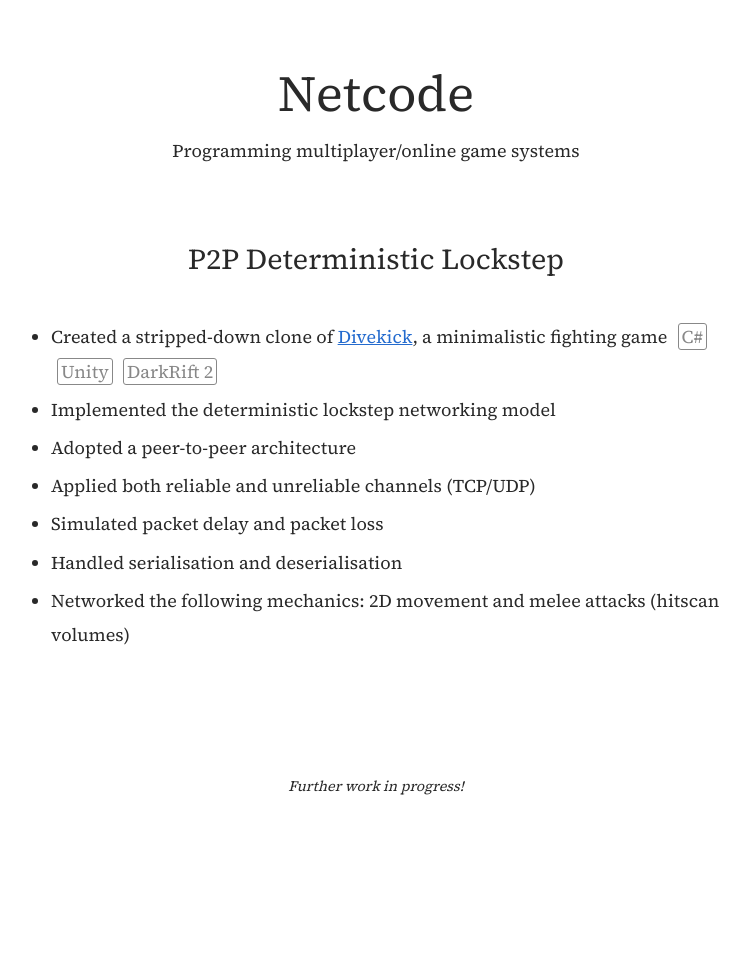
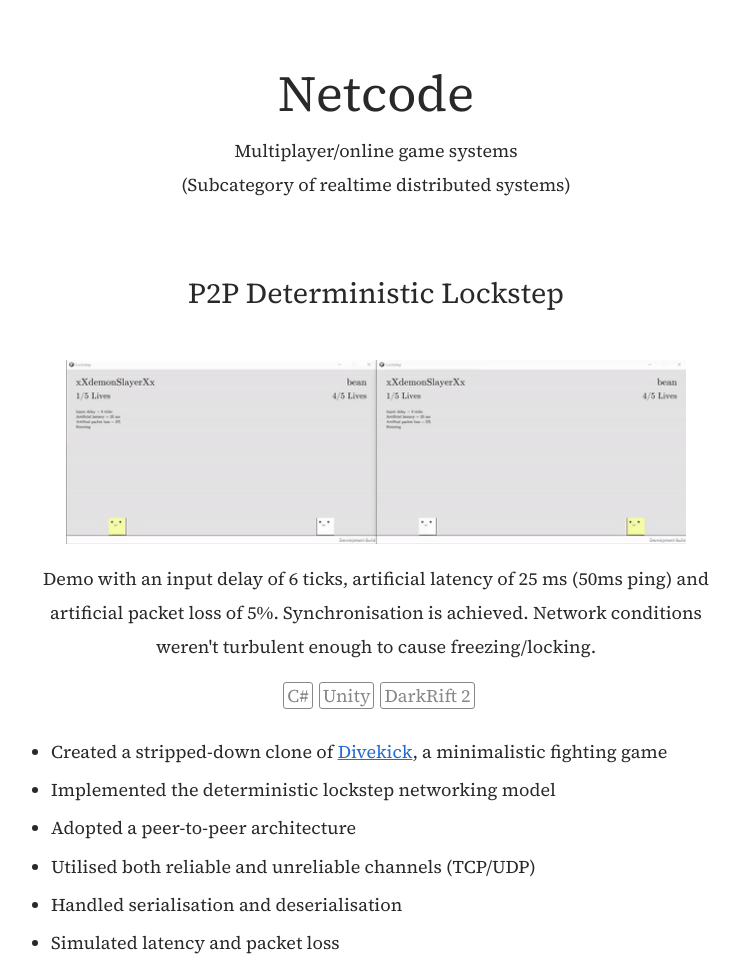
Before and after one commit to Corrade/Corrade.github.io, a plain HTML site: page index.html in a window 1280 px wide. Shown: the part 1300-2267 px from the top of the page, without its empty margins (264-1014 px from the left). Drawn offline with Linux system fonts and the light colour scheme.

Commit message:
Added lockstep completion and resume

```diff
--- a/index.html
+++ b/index.html
@@ -24,6 +24,13 @@
                 <div class="frame icon">
                     <a href="https://www.linkedin.com/in/matthew-li-corrade">
                         <img src="http://cdn.onlinewebfonts.com/svg/img_39059.png"/>
+                    </a>
+                </div>
+            </div>
+            <div class="indent">
+                <div class="frame icon">
+                    <a href="./assets/resume_matthew_li.pdf">
+                        <img src="https://img.icons8.com/ios-glyphs/512/resume.png"/>
                     </a>
                 </div>
             </div>
@@ -74,21 +81,41 @@
                 <h2>
                     Netcode
                     <p class="p3">
-                        Programming multiplayer/online game systems
+                        Multiplayer/online game systems
+                        <br>
+                        (Subcategory of realtime distributed systems)
                     </p>
                 </h2>
 
                 <div class="subblock narrow">
                     <h4>P2P Deterministic Lockstep</h4>
 
+                    <div class="frame" style="margin-bottom: 1vmax;">
+                        <img src="./assets/lockstep.gif"/>
+                    </div>
+
+                    <div class="caption">
+                        <p class="p3">
+                            Demo with an input delay of 6 ticks, artificial latency of 25 ms (50ms ping) and artificial packet loss of 5%. Synchronisation is achieved. Network conditions weren't turbulent enough to cause freezing/locking.
+                        </p>
+                    </div>
+
+                    <div class="center" style="margin-bottom: 2vmax;">
+                        <span class="tag">C#</span> <span class="tag">Unity</span> <span class="tag">DarkRift 2</span>
+                    </div>
+
                     <ul>
-                        <li>Created a stripped-down clone of <a href="https://store.steampowered.com/app/244730/Divekick/">Divekick</a>, a minimalistic fighting game <span class="tag">C#</span> <span class="tag">Unity</span> <span class="tag">DarkRift 2</span></li>
+                        <li>Created a stripped-down clone of <a href="https://store.steampowered.com/app/244730/Divekick/">Divekick</a>, a minimalistic fighting game</li>
                         <li>Implemented the deterministic lockstep networking model</li>
                         <li>Adopted a peer-to-peer architecture</li>
-                        <li>Applied both reliable and unreliable channels (TCP/UDP)</li>
-                        <li>Simulated packet delay and packet loss</li>
+                        <li>Utilised both reliable and unreliable channels (TCP/UDP)</li>
                         <li>Handled serialisation and deserialisation</li>
+                        <li>Simulated latency and packet loss</li>
                         <li>Networked the following mechanics: 2D movement and melee attacks (hitscan volumes)</li>
+                        <!--
+                        <li>Click <a href="https://github.com/Corrade/netcode-lockstep">here</a> to view a detailed README in the GitHub repository</li>
+                        -->
+                        <li class="fineprint">I used <a href="https://www.darkriftnetworking.com/">DarkRift 2</a>, which is an open-source network messaging library for Unity. For comparison, here are some networking technologies in increasing order of abstraction: raw sockets, DarkRift 2, Mirror, Photon.</li>
                     </ul>
                 </div>
 
```
Also changed, not shown: assets/lockstep.gif (added).
